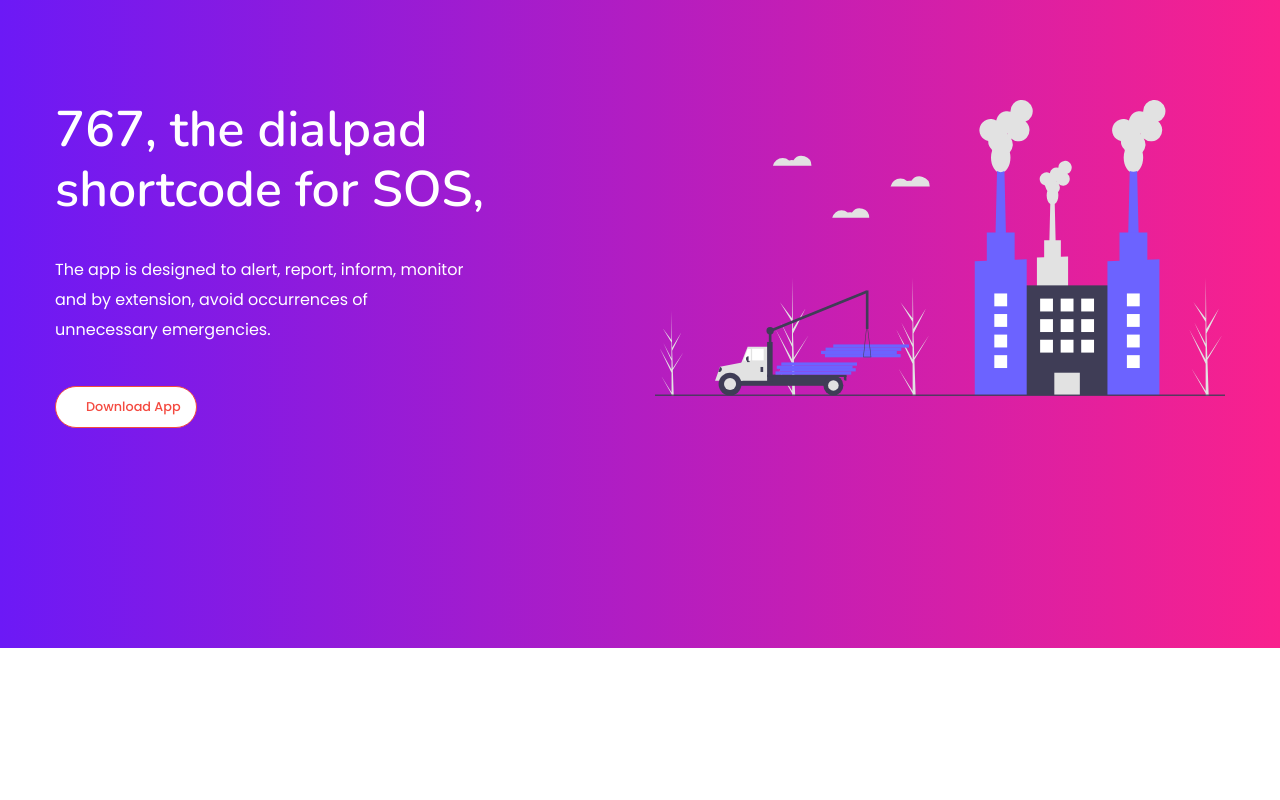
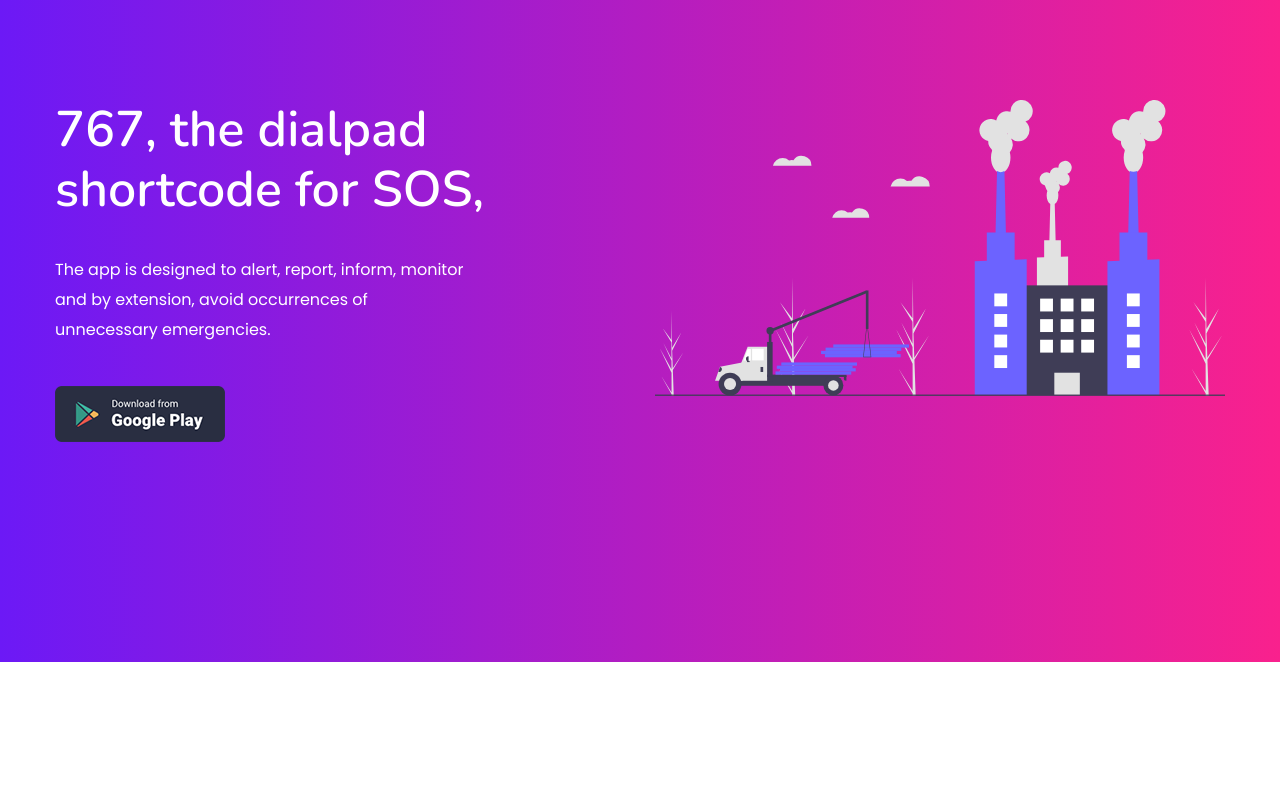
Before and after one commit to Onwuagba/767, a plain HTML site: page index.html in a window 1280 px wide. Shown: the top 800 px of the page. Drawn offline with nearby package versions, Linux system fonts and the light colour scheme.

Commit message:
Update index.html

```diff
--- a/index.html
+++ b/index.html
@@ -76,8 +76,11 @@
                         <h2>767, the dialpad shortcode for SOS,  </h2>
                         <p>The app is designed to alert, report, inform, monitor and by extension, avoid occurrences of unnecessary emergencies. </p>
                         <div class="app-btn">
-                            <a href="https://drive.google.com/u/0/uc?id=1BwIpQkpTkU7qXLPEzjGtVg9K3gV9dCfm&export=download" class="app-btn1 genric-btn danger-border">Download App</a>
-                        </div>
+                            <!-- <a href="https://drive.google.com/u/0/uc?id=1BwIpQkpTkU7qXLPEzjGtVg9K3gV9dCfm&export=download" class="app-btn1 genric-btn danger-border">Download App</a>-->
+                        <div class="app-btn">
+<a href="https://drive.google.com/u/0/uc?id=1BwIpQkpTkU7qXLPEzjGtVg9K3gV9dCfm&export=download" class="app-btn2"><img src="assets/img/shape/app_btn2.png" alt=""></a>
+</div>
+			    </div>
                     </div>
                 </div>
             </div>
```
